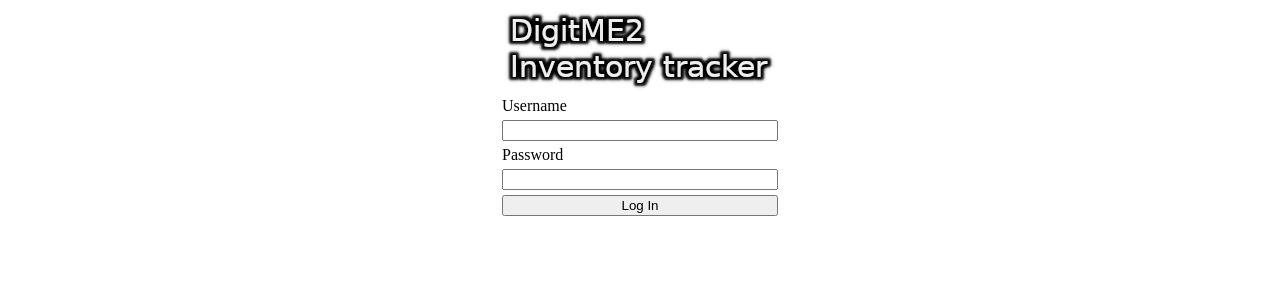
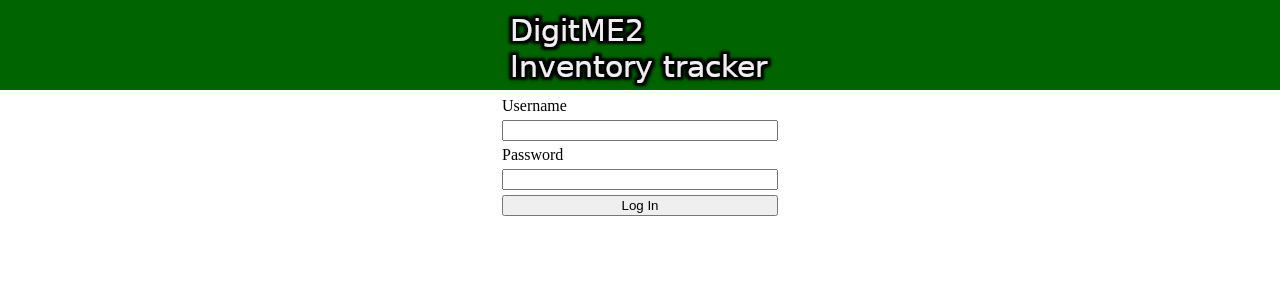
Before and after one commit to Aditya469/inventory_tracker, a Flask app: page /login in a window 1280 px wide. Shown: the top 300 px of the page. Run offline with Flask 3, Linux system fonts and the light colour scheme; some libraries are stand-ins or nearby versions.

Commit message:
styling changes

```diff
--- a/server/static/common.css
+++ b/server/static/common.css
@@ -1 +1,3 @@
-.bg
+#nav{
+    background: darkgreen;
+}
--- a/server/static/login.css
+++ b/server/static/login.css
@@ -12,3 +12,12 @@ form{
   display: grid;
   row-gap: 5px;
 }
+
+#navBarContainer{
+  height: 90px;
+  position: fixed;
+  width: 100%;
+  left: 0px;
+  top: 0px;
+  background: darkgreen;
+}
```
